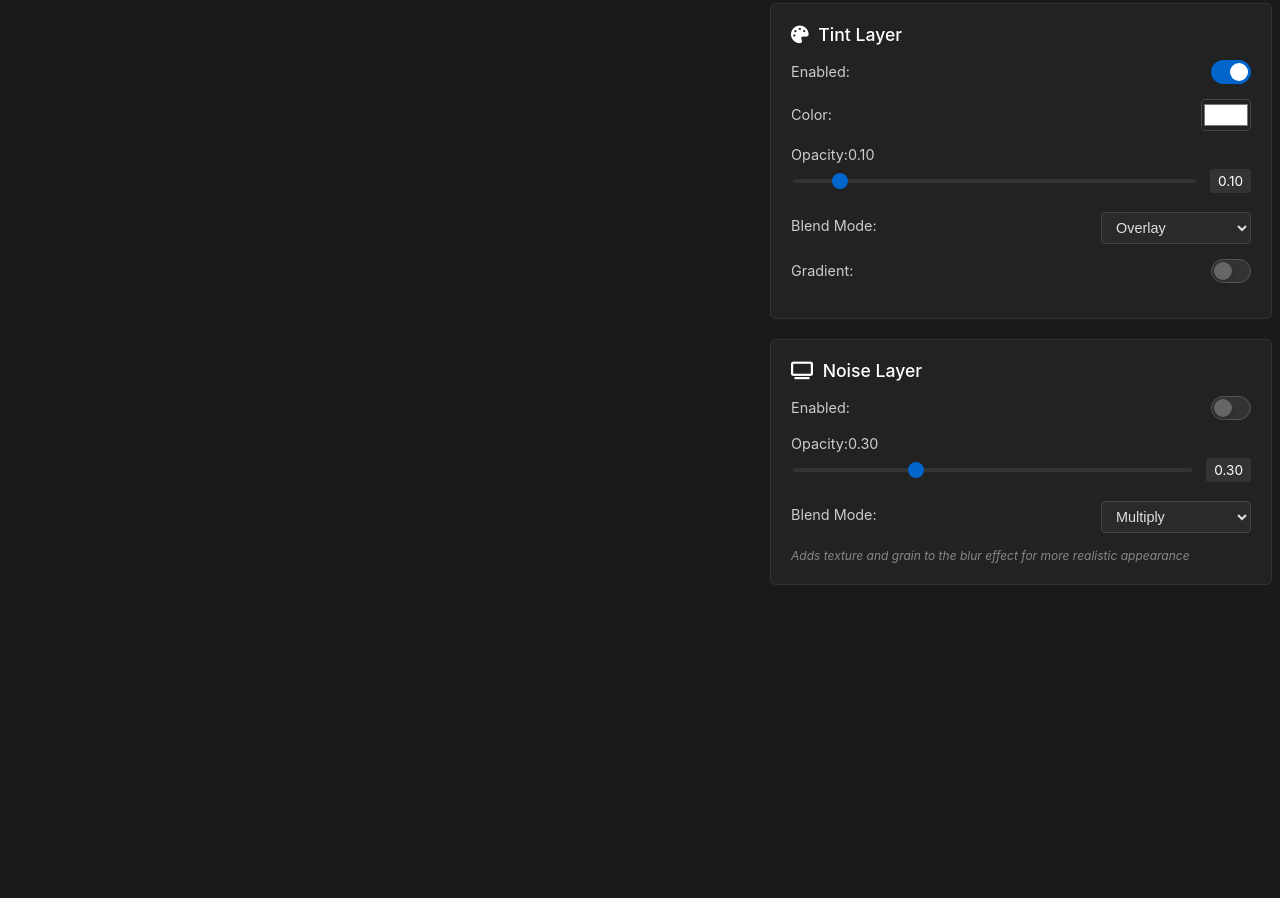
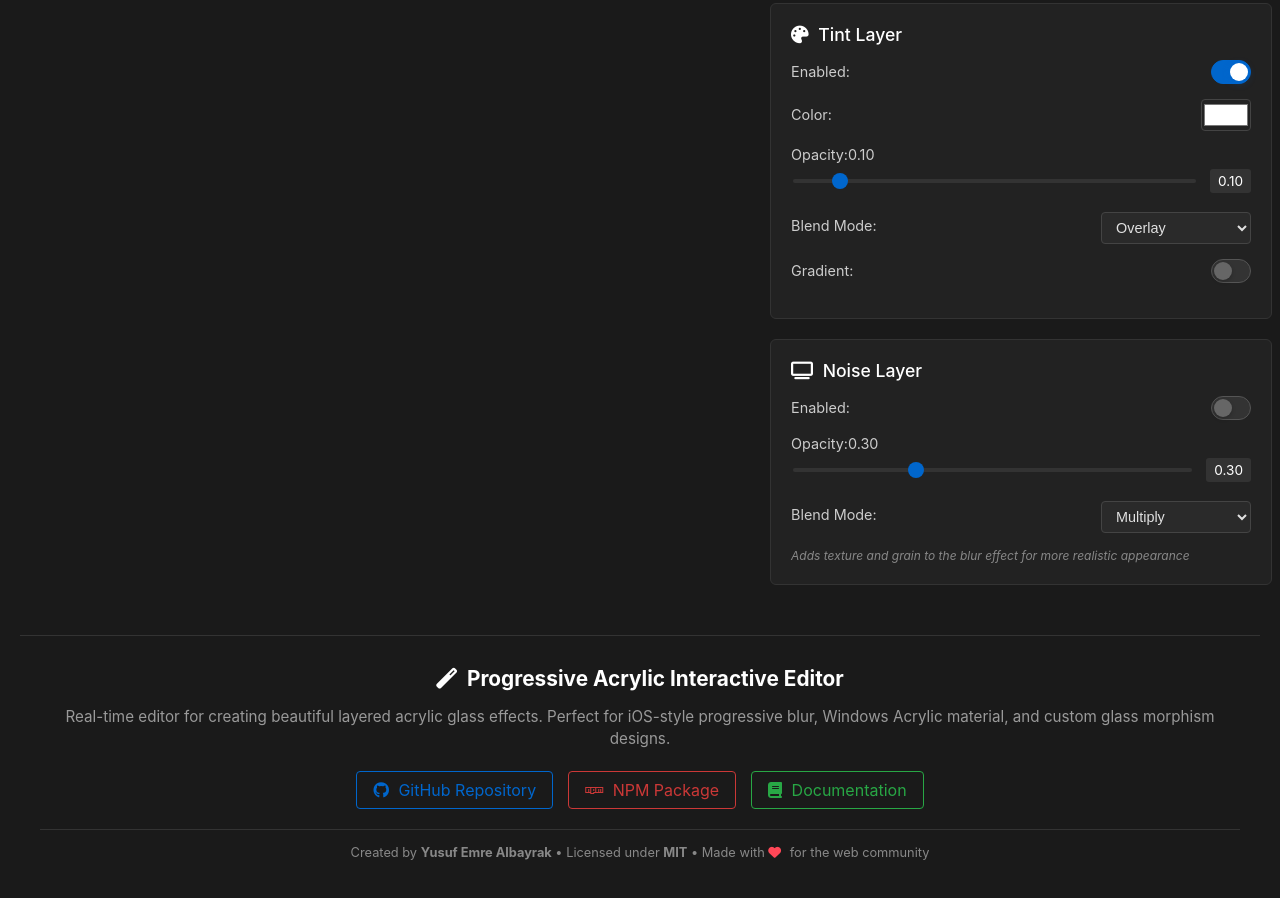
Before and after one commit to ysfemreAlbyrk/Progressive-Acrylic, a website: page acrylic-editor.html in a window 1280 px wide. Shown: the part 1853-2751 px from the top of the page. Before the commit the page ends 2458 px from the top, so only its background shows below. Drawn offline with Linux system fonts and the light colour scheme.

Commit message:
Update footer in acrylic-editor.html, increment version to 2.0.1 in package.json, and update README.md with new version and logo URLs. Add interactive editor link for easier usage.

```diff
--- a/acrylic-editor.html
+++ b/acrylic-editor.html
@@ -993,6 +993,48 @@
       </div>
     </div>
   </div>
+
+   <!-- Footer Section -->
+   <footer style="margin-top: 50px; padding: 30px 20px; background: #1a1a1a; border-top: 1px solid #333; text-align: center;">
+    <div style="max-width: 1200px; margin: 0 auto;">
+      <h3 style="color: #fff; margin: 0 0 15px 0; font-size: 1.3rem;">
+        <i class="fas fa-magic"></i> Progressive Acrylic Interactive Editor
+      </h3>
+      <p style="color: #999; margin: 0 0 20px 0; font-size: 0.95rem; line-height: 1.5;">
+        Real-time editor for creating beautiful layered acrylic glass effects.
+        Perfect for iOS-style progressive blur, Windows Acrylic material, and custom glass morphism designs.
+      </p>
+
+      <div style="display: flex; gap: 15px; justify-content: center; flex-wrap: wrap; margin: 20px 0;">
+        <a href="https://github.com/ysfemreAlbyrk/Progressive-Acrylic"
+           style="color: #0066cc; text-decoration: none; padding: 8px 16px; border: 1px solid #0066cc; border-radius: 4px; transition: all 0.3s ease;"
+           onmouseover="this.style.background='#0066cc'; this.style.color='#fff'"
+           onmouseout="this.style.background='transparent'; this.style.color='#0066cc'">
+          <i class="fab fa-github"></i> GitHub Repository
+        </a>
+        <a href="https://www.npmjs.com/package/progressive-acrylic"
+           style="color: #cb3837; text-decoration: none; padding: 8px 16px; border: 1px solid #cb3837; border-radius: 4px; transition: all 0.3s ease;"
+           onmouseover="this.style.background='#cb3837'; this.style.color='#fff'"
+           onmouseout="this.style.background='transparent'; this.style.color='#cb3837'">
+          <i class="fab fa-npm"></i> NPM Package
+        </a>
+        <a href="./docs/README.md"
+           style="color: #28a745; text-decoration: none; padding: 8px 16px; border: 1px solid #28a745; border-radius: 4px; transition: all 0.3s ease;"
+           onmouseover="this.style.background='#28a745'; this.style.color='#fff'"
+           onmouseout="this.style.background='transparent'; this.style.color='#28a745'">
+          <i class="fas fa-book"></i> Documentation
+        </a>
+      </div>
+
+      <div style="border-top: 1px solid #333; padding-top: 15px; margin-top: 20px; font-size: 0.8rem; color: #888;">
+        <p style="margin: 0;">
+          Created by <strong>Yusuf Emre Albayrak</strong> •
+          Licensed under <strong>MIT</strong> •
+          Made with <i class="fas fa-heart" style="color: #ff4757;"></i> for the web community
+        </p>
+      </div>
+    </div>
+  </footer>
 
   <script src="./progressive-acrylic.js"></script>
   <script>
--- a/package.json
+++ b/package.json
@@ -1,6 +1,6 @@
 {
   "name": "progressive-acrylic",
-  "version": "2.0.0",
+  "version": "2.0.1",
   "description": "Advanced layered acrylic glass effects for web elements. Create iOS/Windows-style acrylic blur overlays with multiple customizable layers: blur, luminosity, tint, and noise.",
   "main": "progressive-acrylic.js",
   "types": "progressive-acrylic.d.ts",
```
Also changed, not shown: README.md, assets/logo.png.
